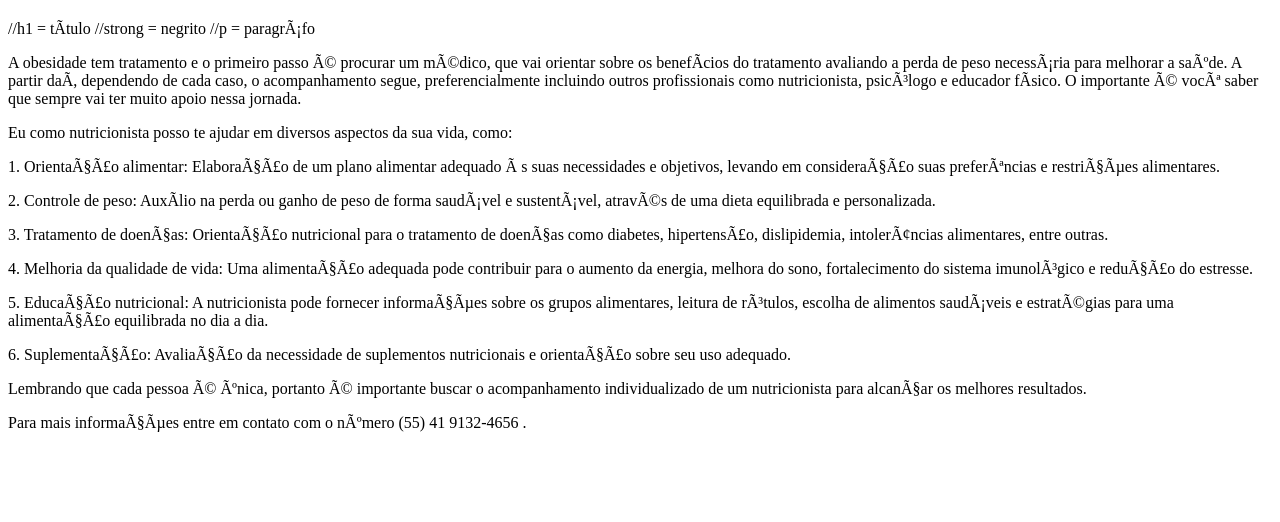
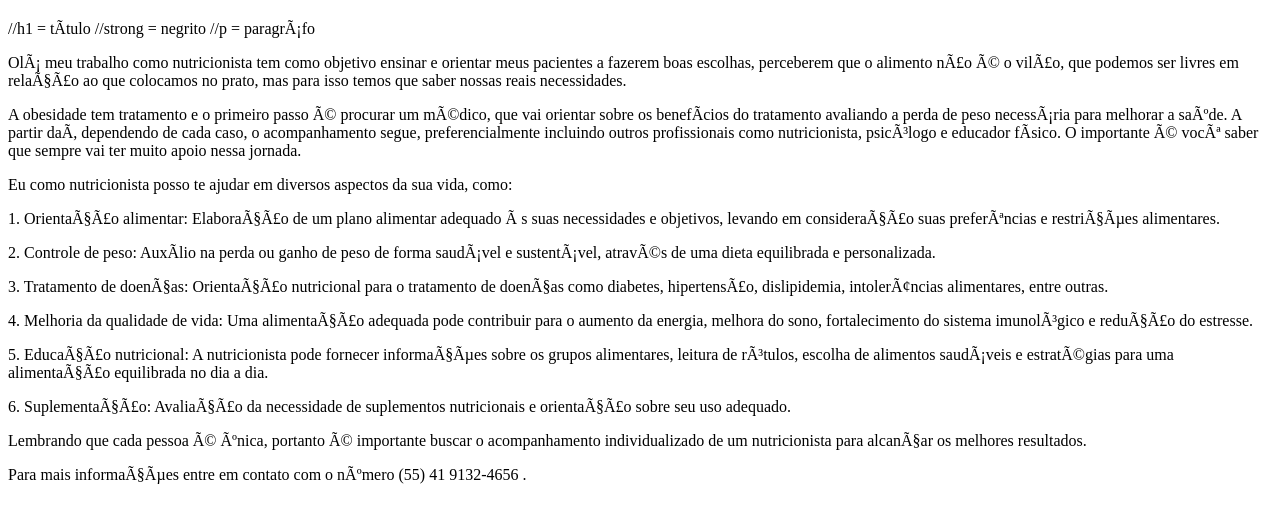
Before and after one commit to natyCGS/web-2023, a plain HTML site: page index.html in a window 1280 px wide. Shown: the part 86-608 px from the top of the page. Drawn offline with Linux system fonts and the light colour scheme.

Commit message:
Update index.html

```diff
--- a/index.html
+++ b/index.html
@@ -10,12 +10,12 @@
 //strong = negrito
 //p = paragráfo
 
-<p> <strng><Olá meu trabalho como nutricionista tem como objetivo ensinar e orientar meus pacientes a fazerem boas escolhas, perceberem que o alimento não é o vilão,
- que podemos ser livres em relação ao que colocamos no prato, mas para isso temos que saber nossas reais necessidades.<strng></p>
+<p> <strng> Olá meu trabalho como nutricionista tem como objetivo ensinar e orientar meus pacientes a fazerem boas escolhas, perceberem que o alimento não é o vilão,
+ que podemos ser livres em relação ao que colocamos no prato, mas para isso temos que saber nossas reais necessidades.</strng> </p>
 
-<p>A obesidade tem tratamento e o primeiro passo é procurar um médico, que vai orientar sobre os benefícios do tratamento avaliando a perda de peso necessária
+<p> <strng>A obesidade tem tratamento e o primeiro passo é procurar um médico, que vai orientar sobre os benefícios do tratamento avaliando a perda de peso necessária
  para melhorar a saúde. A partir daí, dependendo de cada caso, o acompanhamento segue, preferencialmente incluindo outros profissionais como nutricionista, psicólogo
- e educador físico. O importante é você saber que sempre vai ter muito apoio nessa jornada.</p>
+ e educador físico. O importante é você saber que sempre vai ter muito apoio nessa jornada.</strng> </p>
 
 <p>Eu como nutricionista posso te ajudar em diversos aspectos da sua vida, como:</p>
 
```
